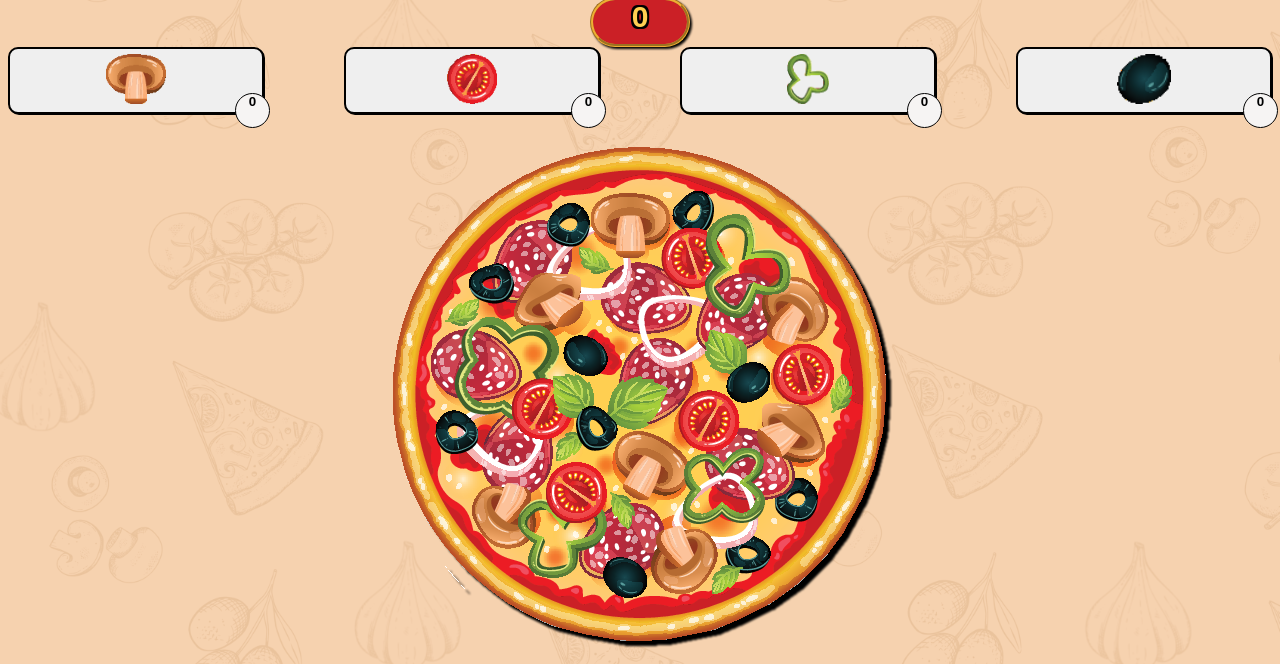
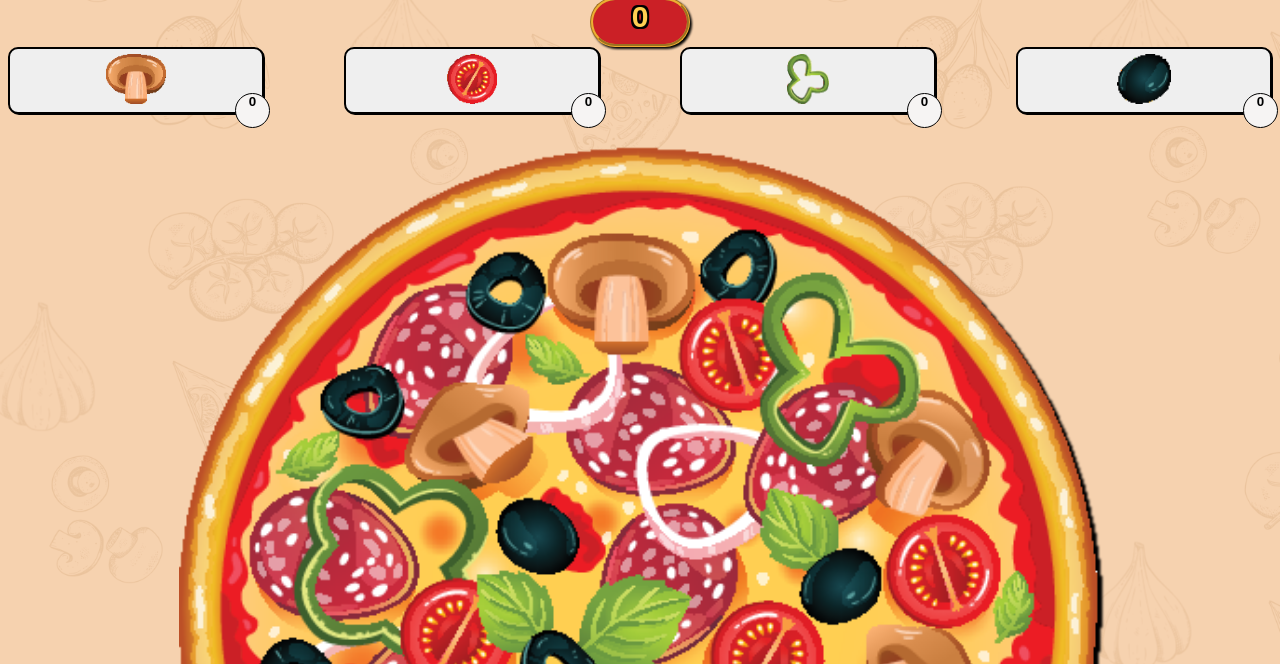
Before and after one commit to WildCodeSchool-2024-09/JS-RemoteFR-Vendangeurs-P1-Dominos-Clicker, a plain HTML site: page index.html in a window 1280 px wide. Shown: the part 136-800 px from the top of the page. Drawn offline with Linux system fonts and the light colour scheme.

Commit message:
checkout

```diff
--- a/index.html
+++ b/index.html
@@ -17,7 +17,7 @@
             <div id="scrollingText">Vends des parts de pizza | Achète des ingrédients | Vends plus de parts de pizza</div>
         </div>
         <div id="logo">
-            <img src="public/logo2.png" alt="logo du jeu Dominos Clicker">
+            <img src="public/" alt="logo du jeu Dominos Clicker">
             <span id="sliceOfPizza_count">0</span>
 
         </div>
--- a/style.css
+++ b/style.css
@@ -90,13 +90,6 @@ h1 {
 
 /*pour fixer la taille de l'image au container*/
 #pizza_img {
-<<<<<<< HEAD
-  width: 60%;
-  filter: drop-shadow(5px 5px 1px black);
-
-  margin-top: 4em;
-  margin-bottom: 1em;
-=======
 
   width: 80%;
 
@@ -104,7 +97,6 @@ h1 {
   filter: drop-shadow(5px 5px 1px black);
   margin-top: 2em;
   margin-bottom: 2em;
->>>>>>> 9c0dd24f7c60a636e476529ee66fc500d0aa5a56
 }
 
 /*Animations sur la pizza au passage de la souris et au click*/
```
